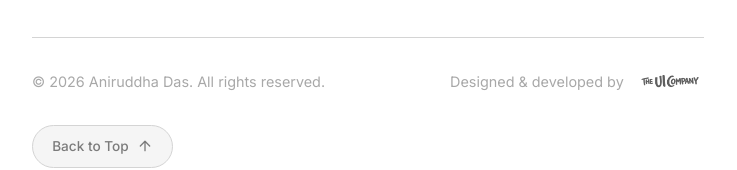
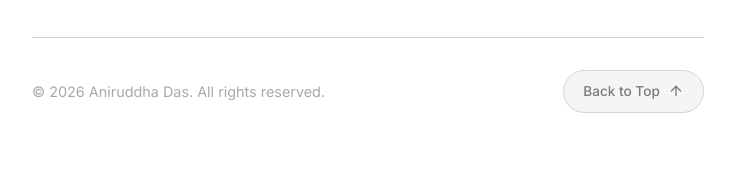
Before and after one commit to 24f2006234/aniruddha-portfolio, a React (Vite) app: page /interests in a window 1280 px wide. Shown: the part 1295-1465 px from the top of the page, without its empty margins (272-1009 px from the left). After the commit the page ends 1440 px from the top, so only its background shows below. Built offline with nearby package versions, Linux system fonts and the light colour scheme; no server answers.

Commit message:
chore: remove UI company credit from footer

```diff
--- a/src/components/Footer.jsx
+++ b/src/components/Footer.jsx
@@ -3,7 +3,6 @@ import { Link } from "react-scroll";
 import { personalInfo } from "../data/portfolioData";
 import { FaGithub, FaLinkedin, FaEnvelope } from "react-icons/fa";
 import { ArrowUp } from "lucide-react";
-import uiCompanyLogo from "../assets/the ui company.png";
 
 export default function Footer() {
   const year = new Date().getFullYear();
@@ -64,21 +63,6 @@ export default function Footer() {
           <p style={{ color: "var(--text-muted)", fontSize: "0.9rem", margin: 0 }}>
             &copy; {year} {personalInfo.name}. All rights reserved.
           </p>
-
-          <div style={{ display: 'flex', alignItems: 'center', gap: '0.75rem' }}>
-            <span style={{ color: "var(--text-muted)", fontSize: "0.9rem" }}>Designed & developed by</span>
-            <a
-              href="https://the-ui-company.vercel.app/"
-              target="_blank"
-              rel="noreferrer"
-              style={{ display: 'flex', alignItems: 'center', opacity: 0.8, transition: 'opacity 0.2s' }}
-              onMouseEnter={(e) => e.currentTarget.style.opacity = 1}
-              onMouseLeave={(e) => e.currentTarget.style.opacity = 0.8}
-            >
-              <img src={uiCompanyLogo} alt="The UI Company" className="ui-company-logo" />
-            </a>
-          </div>
-
           <Link to="hero" smooth duration={800} className="back-to-top-btn">
             Back to Top <ArrowUp size={16} />
           </Link>
```
